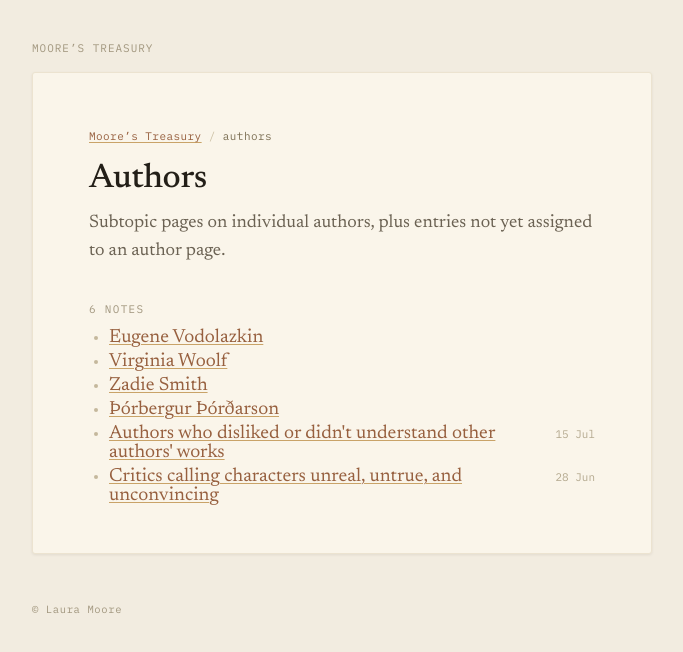
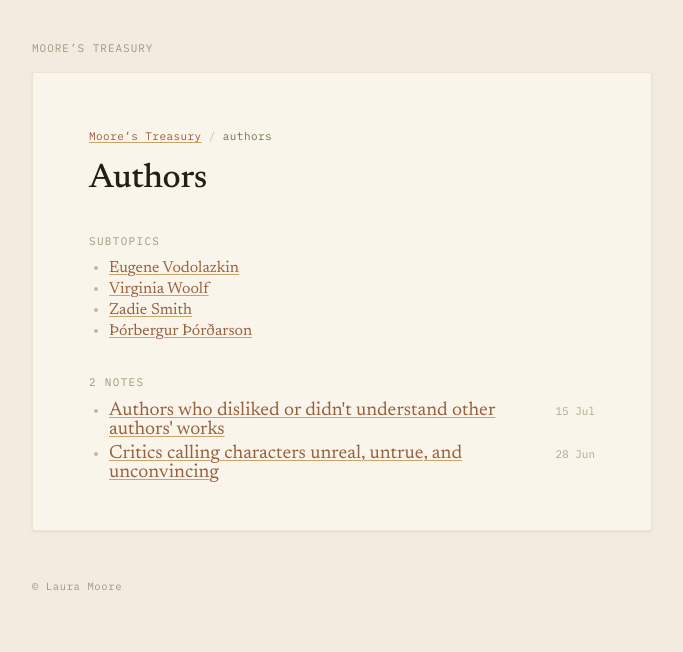
Before and after one commit to lauramoorewrites-del/treasury, a Jekyll site: the page built from topics/authors.md, in a window 1280 px wide. Shown: the top 652 px of the page, without its empty margins (298-981 px from the left). Built offline with Jekyll 4.4.1, drawn with Linux system fonts in a browser that asks for light colours.

Commit message:
Separate subtopics from notes in topic layout and authors page
Co-Authored-By: Claude Opus 4.6 (1M context) <noreply@anthropic.com>

```diff
--- a/_layouts/topic.html
+++ b/_layouts/topic.html
@@ -22,12 +22,23 @@
     <h1>{{ page.title }}</h1>
     {% if page.description %}<p class="intro">{{ page.description }}</p>{% endif %}
 
+    {% if page.subtopics %}
+    <div class="section-label">Subtopics</div>
+    <ul class="wiki-list">
+      {% for sub in page.subtopics %}
+      <li><a href="{{ sub.url | relative_url }}">{{ sub.title }}</a></li>
+      {% endfor %}
+    </ul>
+    {% endif %}
+
+    {% if page.notes %}
     <div class="section-label">{{ page.notes | size }} note{% if page.notes.size != 1 %}s{% endif %}</div>
     <ul class="wiki-list">
       {% for note in page.notes %}
       <li><div class="wiki-list-item"><a href="{{ note.url | relative_url }}">{{ note.title }}</a><span class="wiki-list-date">{{ note.date }}</span></div></li>
       {% endfor %}
     </ul>
+    {% endif %}
 
     {% if page.see_also %}
     <div class="section-label">See also</div>
--- a/topics/authors.md
+++ b/topics/authors.md
@@ -3,20 +3,16 @@ layout: topic
 title: "Authors"
 topic: "authors"
 permalink: /topics/authors/
-description: "Subtopic pages on individual authors, plus entries not yet assigned to an author page."
-notes:
+subtopics:
   - title: "Eugene Vodolazkin"
     url: "/topics/eugene-vodolazkin/"
-    date: ""
   - title: "Virginia Woolf"
     url: "/topics/virginia-woolf/"
-    date: ""
   - title: "Zadie Smith"
     url: "/topics/zadie-smith/"
-    date: ""
   - title: "Þórbergur Þórðarson"
     url: "/english-translations-of-thorbergur-thordarson/"
-    date: ""
+notes:
   - title: "Authors who disliked or didn't understand other authors' works"
     url: "/novelists-on-works-they-dislike/"
     date: "15 Jul"
```
